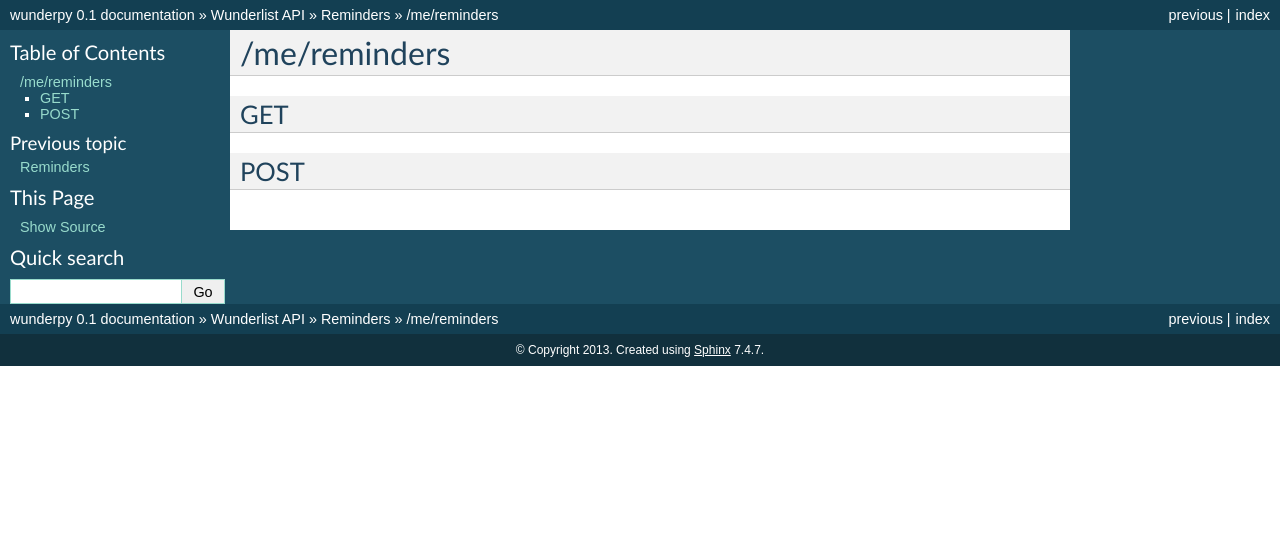
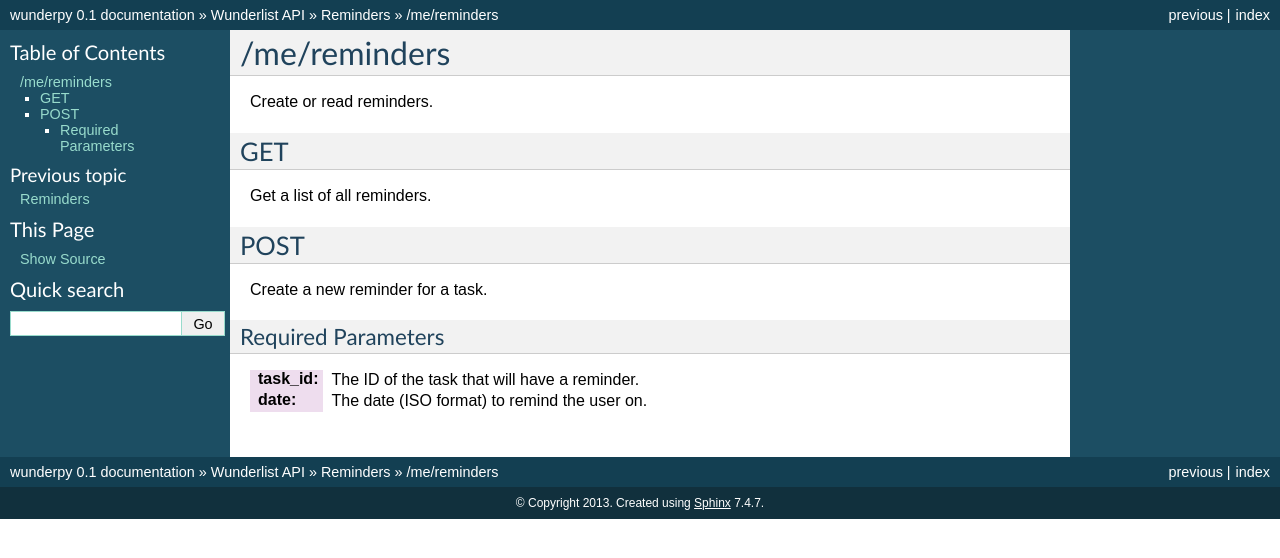
Before and after one commit to movermeyer/wunderpy, a Sphinx documentation site: the page built from docs/source/wunderlist_api/reminders/reminders.rst, in a window 1280 px wide. Shown: the top 558 px of the page. Built offline with Sphinx 7.4.7, drawn with Linux system fonts in a browser that asks for light colours.

Commit message:
Document /me/reminders.

```diff
--- a/docs/source/wunderlist_api/reminders/reminders.rst
+++ b/docs/source/wunderlist_api/reminders/reminders.rst
@@ -1,8 +1,18 @@
 /me/reminders
 =============
 
+Create or read reminders.
+
 GET
 ---
+Get a list of all reminders.
+
 
 POST
 ----
+Create a new reminder for a task.
+
+Required Parameters
+"""""""""""""""""""
+:task_id: The ID of the task that will have a reminder.
+:date: The date (ISO format) to remind the user on.
```
